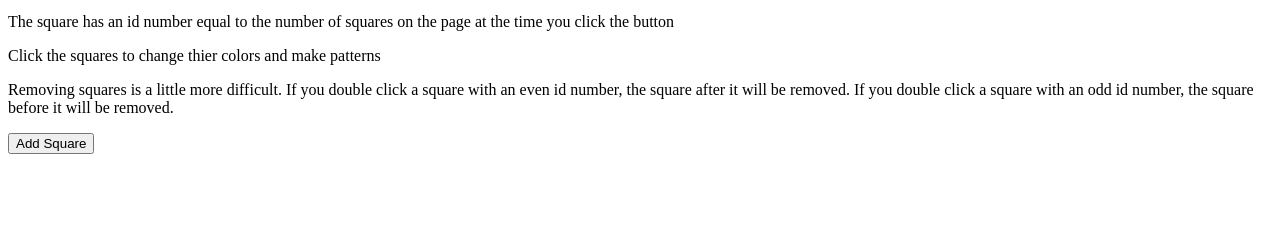
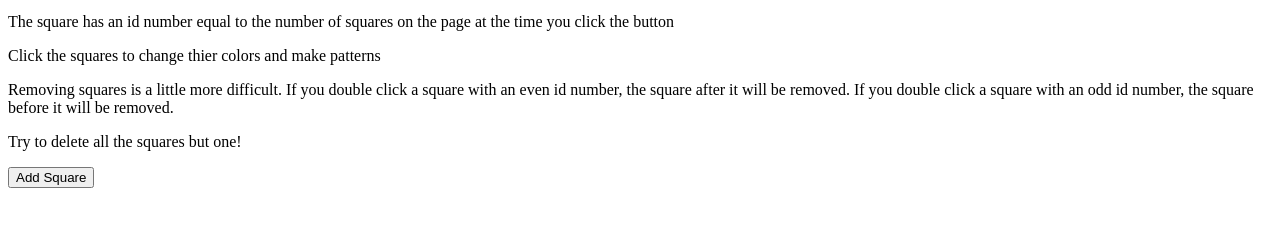
Before and after one commit to PatriciaBazemore/full-stack-lab-04, a plain HTML site: page lab04_starter/index.html in a window 1280 px wide. Shown: the part 101-328 px from the top of the page. Drawn offline with Linux system fonts and the light colour scheme.

Commit message:
update some html text

```diff
--- a/lab04_starter/index.html
+++ b/lab04_starter/index.html
@@ -13,5 +13,6 @@
 		<p>The square has an id number equal to the number of squares on the page at the time you click the button</p>
 		<p>Click the squares to change thier colors and make patterns</p>
 		<p>Removing squares is a little more difficult. If you double click a square with an even id number, the square after it will be removed. If you double click a square with an odd id number, the square before it will be removed.</p>
+		<p>Try to delete all the squares but one!</p>
 	</body>
 </html>
```
